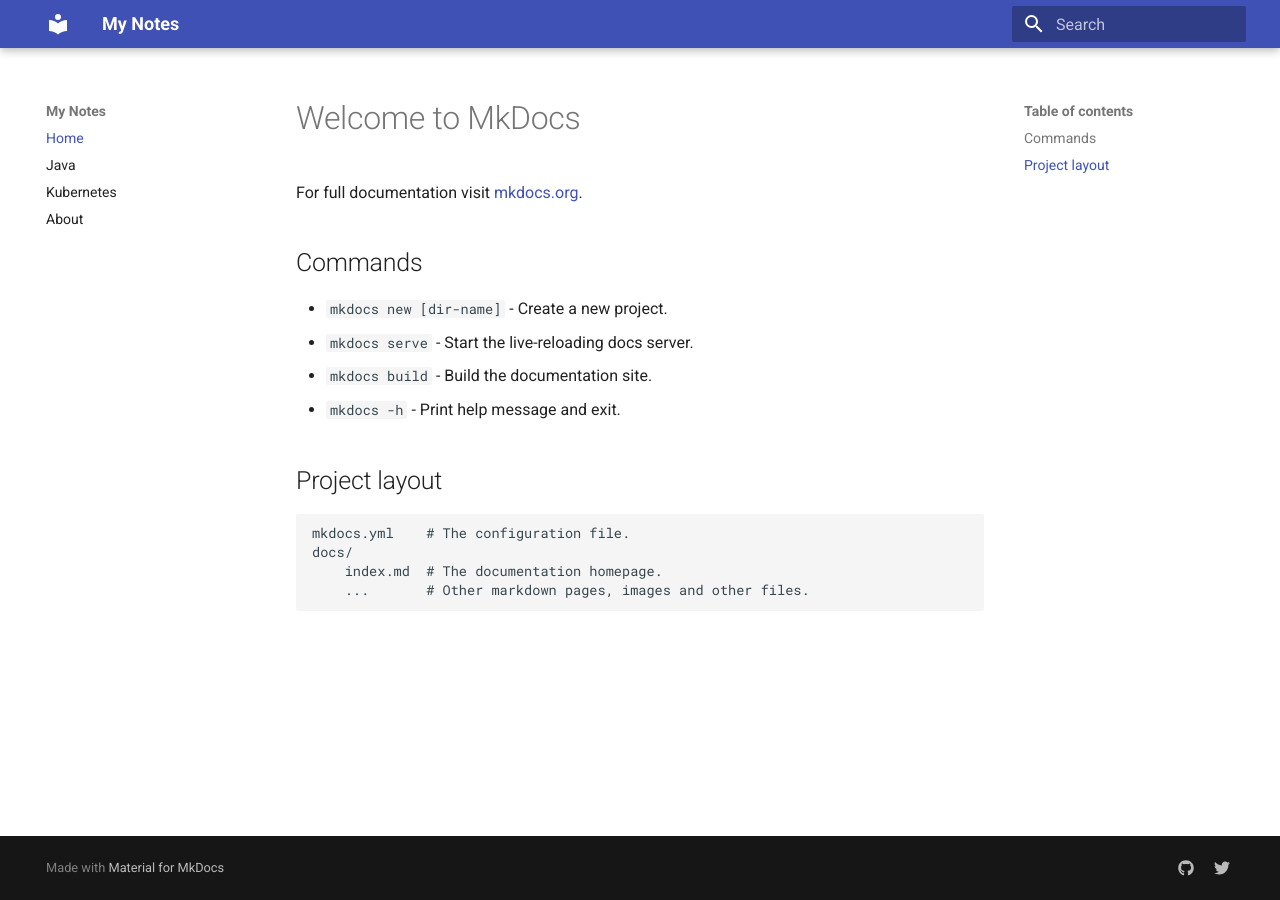
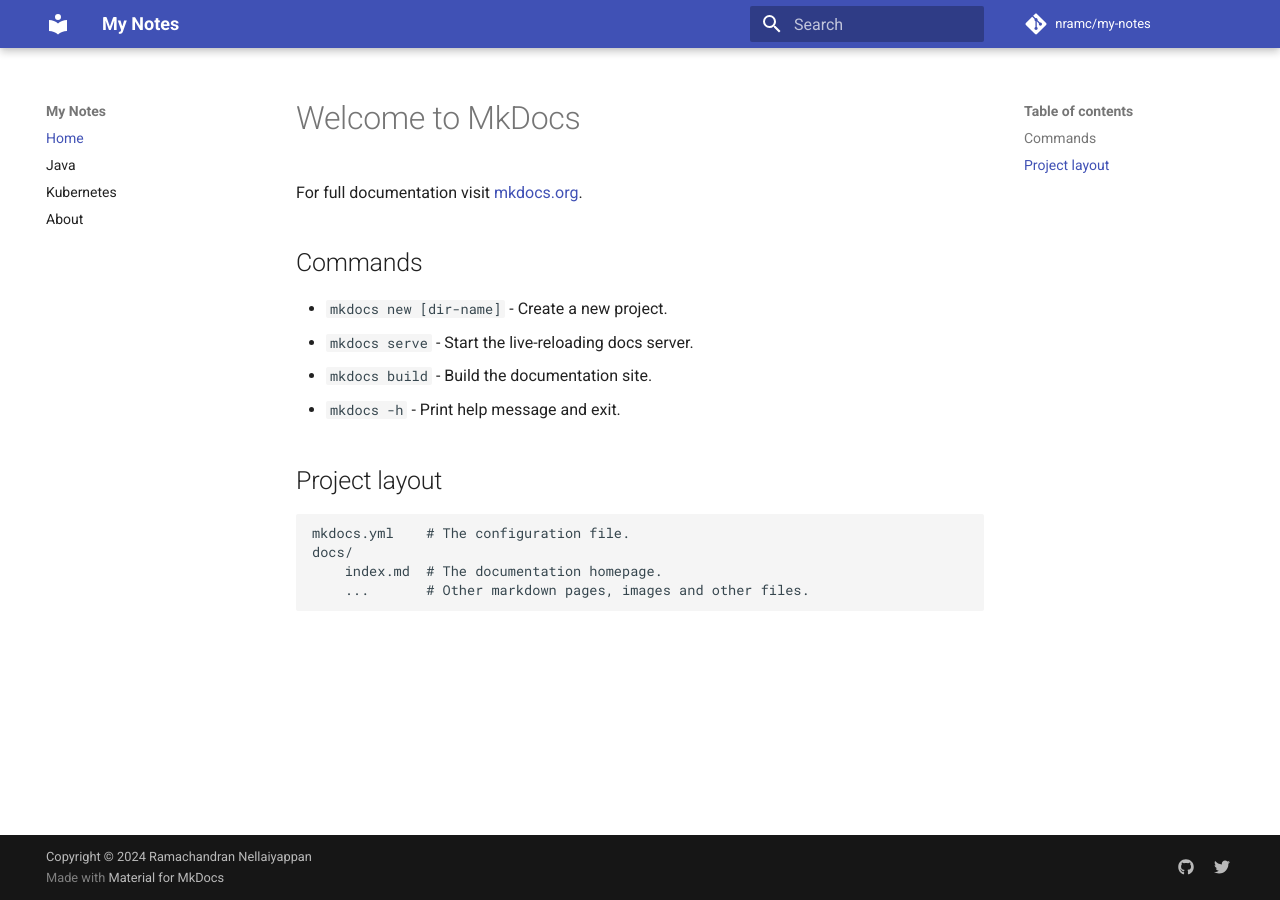
Before and after one commit to nramc/my-notes, an MkDocs documentation site: the page built from docs/index.md, in a window 1280 px wide. Built offline with MkDocs 1.6.1 and Material for MkDocs 9.7.7, drawn with Linux system fonts in a browser that asks for light colours; comment, search, counter and statistics services are not loaded.

Commit message:
chore: init commit with repo url

```diff
--- a/mkdocs.yml
+++ b/mkdocs.yml
@@ -1,4 +1,13 @@
 site_name: My Notes
+
+# Repository
+repo_name: nramc/my-notes
+repo_url: https://github.com/nramc/my-notes
+
+# Copyright
+copyright: Copyright &copy; 2024 Ramachandran Nellaiyappan
+
+
 theme:
   name: material
 
```
